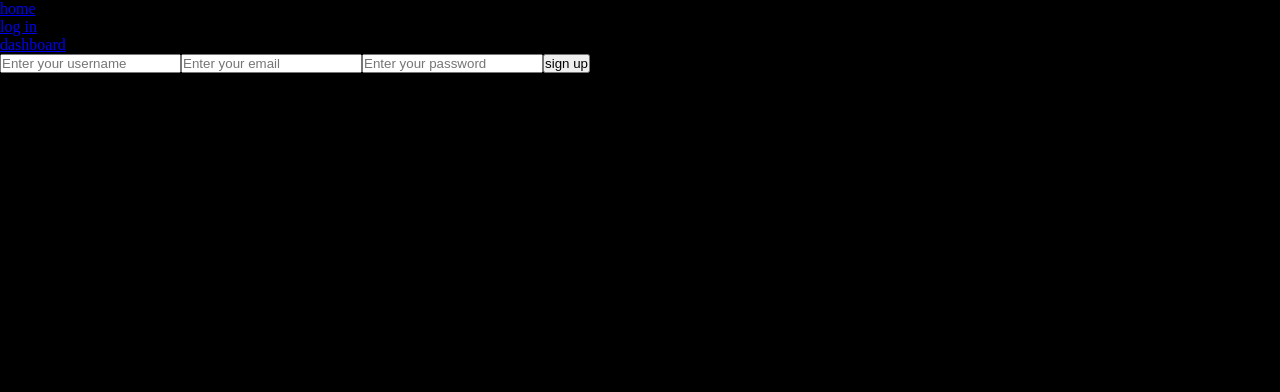
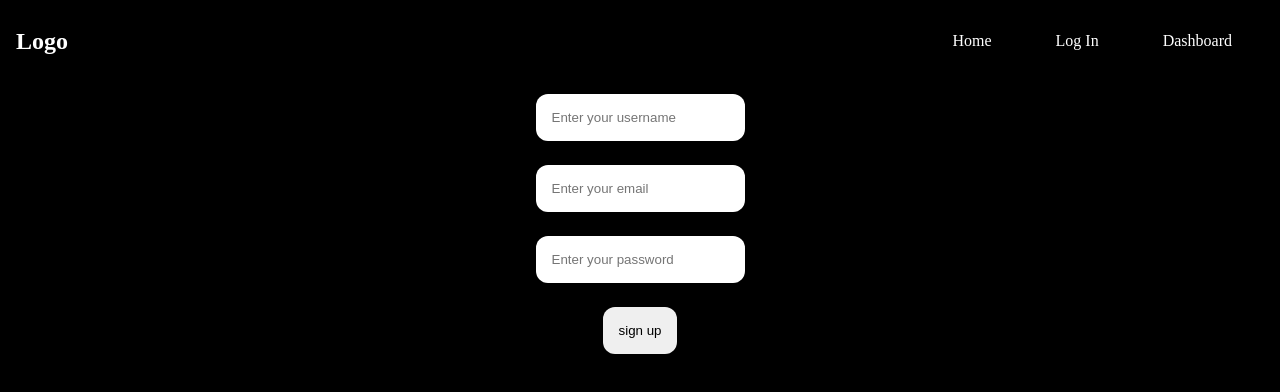
Before and after one commit to vivek80801/Amiure-client, a React (Create React App) app: page / in a window 1280 px wide. Shown: the top 392 px of the page. Built offline with nearby package versions, Linux system fonts and the light colour scheme.

Commit message:
improving UI a little bit

```diff
--- a/src/components/layouts/Navbar.tsx
+++ b/src/components/layouts/Navbar.tsx
@@ -1,19 +1,24 @@
 import React from "react";
+import { Link } from "react-router-dom";
+import navbar from "../../scss/components/layouts/navbar.module.scss";
 
 const Navbar: React.FC = (): JSX.Element => {
   return (
     <>
+      <nav className={navbar.desktop}>
+        <h1>logo</h1>
         <ul>
           <li>
-          <a href="/">home</a>
+            <Link to="/">home</Link>
           </li>
           <li>
-          <a href="/login">log in</a>
+            <Link to="/login">log in</Link>
           </li>
           <li>
-          <a href="/dashboard">dashboard</a>
+            <Link to="/dashboard">dashboard</Link>
           </li>
         </ul>
+      </nav>
     </>
   );
 };
--- a/src/components/pages/Home.tsx
+++ b/src/components/pages/Home.tsx
@@ -1,6 +1,7 @@
 import React from "react";
 import { useDispatch, useSelector } from "react-redux";
 import { signup } from "../../actions/signup";
+import home from "../../scss/components/pages/home.module.scss";
 
 const Home: React.FC = (): JSX.Element => {
   const [username, setUsername] = React.useState("");
@@ -15,6 +16,7 @@ const Home: React.FC = (): JSX.Element => {
   return (
     <>
       <form
+        className={home.desktop}
         onSubmit={(e) => {
           e.preventDefault();
           return dispatch(signup(username, email, password));
--- a/src/components/pages/LogIn.tsx
+++ b/src/components/pages/LogIn.tsx
@@ -3,6 +3,7 @@ import { Redirect } from "react-router-dom";
 import { useDispatch, useSelector } from "react-redux";
 import { IState } from "../../store";
 import { login } from "../../actions/login";
+import loginStyle from "../../scss/components/pages/login.module.scss";
 
 const LogIn: React.FC = (): JSX.Element => {
   const [username, setUsername] = React.useState("");
@@ -14,6 +15,7 @@ const LogIn: React.FC = (): JSX.Element => {
     <>
       {state[0].msg === "dashboard" && <Redirect to="/dashboard" />}
       <form
+        className={loginStyle.desktop}
         onSubmit={(e) => {
           e.preventDefault();
           return dispatch(login(username, password));
--- /dev/null
+++ b/src/scss/components/layouts/navbar.module.scss
@@ -0,0 +1,28 @@
+@import "../../utils/variable.scss";
+
+.desktop {
+  padding: 1rem;
+  color: #fff;
+  display: flex;
+  justify-content: space-between;
+  align-items: center;
+  text-transform: capitalize;
+  ul {
+    display: flex;
+    justify-content: center;
+    align-items: center;
+    li {
+      padding: 1rem;
+      list-style: none;
+      a {
+        padding: 1rem;
+        color: #fff;
+        text-decoration: none;
+        border-radius: 0.75rem;
+        &:hover {
+          background-color: #333;
+        }
+      }
+    }
+  }
+}
--- /dev/null
+++ b/src/scss/components/pages/home.module.scss
@@ -0,0 +1,22 @@
+@import "../../utils/_variable.scss";
+
+.desktop {
+  display: flex;
+  justify-content: center;
+  align-items: center;
+  flex-direction: column;
+  input {
+    margin: 0.75rem;
+    padding: 1rem;
+    border: none;
+    outline: none;
+    border-radius: 0.75rem;
+  }
+  input[type="submit"] {
+    &:hover {
+      background-color: #333;
+      color: #fff;
+      cursor: pointer;
+    }
+  }
+}
--- /dev/null
+++ b/src/scss/components/pages/login.module.scss
@@ -0,0 +1,23 @@
+@import "../../utils/_variable.scss";
+
+.desktop {
+  display: flex;
+  justify-content: center;
+  align-items: center;
+  flex-direction: column;
+  input {
+    border-radius: 0.75rem;
+    margin: 0.75rem;
+    padding: 1rem;
+    border: none;
+    outline: none;
+  }
+  input[type="submit"] {
+    text-transform: capitalize;
+    &:hover {
+      background-color: #333;
+      color: #fff;
+      cursor: pointer;
+    }
+  }
+}
```
Also changed, not shown: 1 other file (tests, documents, lock files or other folders). Lines whose indentation alone changed are shown as unchanged.
